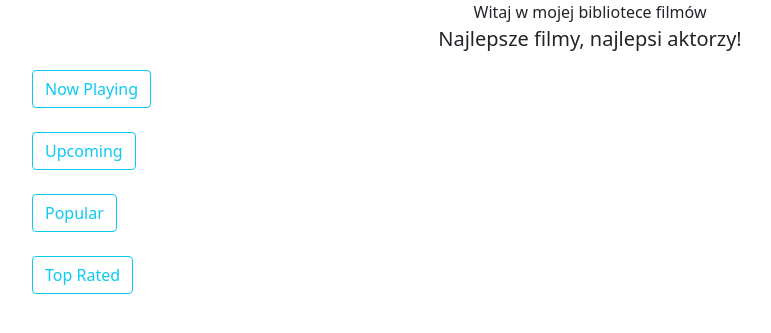
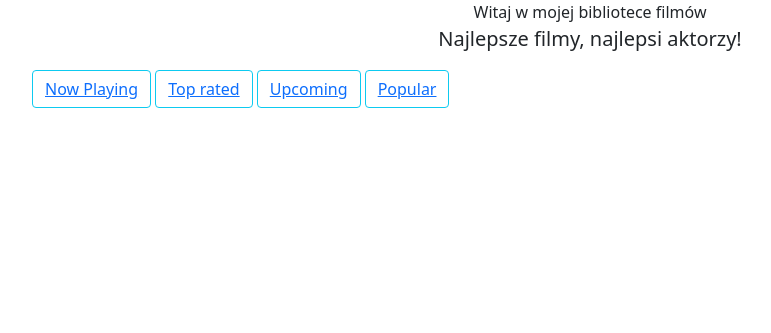
Before and after one commit to herbatecki/movies_catalogue, a Flask app: template templates/homepage.html in a window 1280 px wide. Shown: the part 56-389 px from the top of the page, without its empty margins (50-821 px from the left). Run offline with Flask 2, Linux system fonts and the light colour scheme; the template is opened without the code that fills it, so the values that code supplies are empty.

Commit message:
Completing modul 10

```diff
--- a/main.py
+++ b/main.py
@@ -6,9 +6,17 @@ app = Flask(__name__)
 
 @app.route('/')
 def homepage():
-    selected_list = request.args.get('list_type', "popular")
+    selected_list = request.args.get('list_type','popular')
+    movies = tmdb_client.get_movies3(how_many=8,list_type= selected_list)
+    return render_template('homepage.html', movies=movies,current_list = selected_list)
+
+"""
+@app.route('/')
+def homepage():
+    selected_list = request.args.get('list_type', 'popular')
     movies = tmdb_client.get_movies2(how_many=8, list_type = selected_list)
     return render_template('homepage.html', movies=movies, list_type = selected_list)
+"""
 
 """
 @app.route('/')
--- a/templates/homepage.html
+++ b/templates/homepage.html
@@ -6,28 +6,36 @@
   <div class="col-lg-12 text-center"
     <h1 class="mt-5">Witaj w mojej bibliotece filmów</h1>
     <p class="lead">Najlepsze filmy, najlepsi aktorzy!</p>
+</div>
+  <div class="btn-group" role="group">
+    <div class="col-lg-12 mb-4">
+      <button type="button" class="btn btn-outline-info" data-toggle="button" aria-pressed="false" autocomplete="off">
+    <a href="{{ url_for('homepage', list_type="now_playing") }}">Now Playing</a>
+  </button>
+
+  <button type="button" class="btn btn-outline-info" data-toggle="button" aria-pressed="false" autocomplete="off">
+    <a href="{{ url_for('homepage', list_type="top_rated") }}">Top rated</a>
+  </button>
+
+  <button type="button" class="btn btn-outline-info" data-toggle="button" aria-pressed="false" autocomplete="off">
+    <a href="{{ url_for('homepage', list_type="upcoming") }}">Upcoming</a>
+  </button>
+
+  <button type="button" class="btn btn-outline-info" data-toggle="button" aria-pressed="false" autocomplete="off">
+    <a href="{{ url_for('homepage', list_type="popular") }}">Popular</a>
+  </button>
   </div>
-  <div class="col-lg-12 mb-4">
-    <a href="{{ url_for('homepage', list_type='now_playing') }}" class="btn btn-outline-info">Now Playing</a>
-  </div>
-  <div class="col-lg-12 mb-4">
-    <a href="{{ url_for('homepage', list_type='upcoming') }}" class="btn btn-outline-info">Upcoming</a>
-  </div>
-  <div class="col-lg-12 mb-4">
-    <a href="{{ url_for('homepage', list_type='popular') }}" class="btn btn-outline-info">Popular</a>
-  </div>
-  <div class="col-lg-12 mb-4">
-    <a href="{{ url_for('homepage', list_type='top_rated') }}" class="btn btn-outline-info">Top Rated</a>
-  </div>
-  {% for movie in movies %}
- <div class="col-lg-3 col-md-6 mb-4">
+</div>
+
+{% for movie in movies %}
+<div class="col-lg-3 col-md-6 mb-4">
      <div class="card h-100">
          <img class="card-img-top" src="{{ tmdb_image_url(movie.poster_path, "w780") }}" alt="">
          <div class="card-body">
              <h4 class="card-title">{{ movie.title }}</h4>
          </div>
          <div class="card-footer text-center">
-             <a href="#" class="btn btn-primary">Pokaż więcej</a>
+             <a href="{{ url_for('movie_details', movie_id=movie.id) }}">Pokaż więcej</a>
          </div>
      </div>
  </div>
--- a/tmdb_client.py
+++ b/tmdb_client.py
@@ -1,6 +1,9 @@
 import requests
 import json
 import random
+
+
+from requests.models import HTTPError
 API_TOKEN = "eyJhbGciOiJIUzI1NiJ9.eyJhdWQiOiIyYjBhNTA1ZjFhODE0MjAwYzE1NTgxZjEyNTRiYzhkNyIsInN1YiI6IjYxNTIyMzVjNjdkY2M5MDA4Y2U3MTJmMyIsInNjb3BlcyI6WyJhcGlfcmVhZCJdLCJ2ZXJzaW9uIjoxfQ.gLDUgiPELKhb2kjwkyq0jYUuJxaIhLtTL-J3AqT2z2M"
 
 def get_popular_movies():
@@ -18,25 +21,22 @@ def get_poster_url(poster_api_path, size='W342'):
     base_url = "https://image.tmdb.org/t/p/"
     return f"{base_url}{size}/{poster_api_path}"
 
-
-
-def get_movies(how_many):       # do wersji bez list
-    data = get_popular_movies()
-    beta = random.sample(data['results'], len(data['results'])) # wziąłem z komunikatora , dlaczego i jak to działa? :D a random.shuffle czy .choices nie?
-    return beta[:how_many]
-
-# print(type(get_popular_movies())) # - to jest słownik
-# print(type(get_movies(1)))  # a to już lista?
-
-def get_movies2(list_type='popular', how_many=8): # funkcja dla list
+def get_movies_list(list_type):
     endpoint = f"https://api.themoviedb.org/3/movie/{list_type}"
     headers = {
-        "Authorization": f'Bearer {API_TOKEN}'
+        "Authorization": f"Bearer {API_TOKEN}"
     }
     response = requests.get(endpoint, headers=headers)
-    response.raise_for_status()
-    data = response.json()
-    return data # wzięte z pewną modyfikacją z czatu, tj. bez sortowania i z odrzucenie w reurnie slicem z how_many bo nie rozponował go debugger - unhashable type
+    try:
+        response.raise_for_status()
+    except HTTPError:
+        return get_movies_list(list_type='popular')
+    return response.json()
+
+def get_movies3(how_many, list_type):
+    alfa = get_movies_list(list_type)
+    gamma = random.sample(alfa['results'], len(alfa['results']))
+    return gamma[:how_many]
 
 def get_single_movie(movie_id):
     endpoint = f"https://api.themoviedb.org/3/movie/{movie_id}"
```
